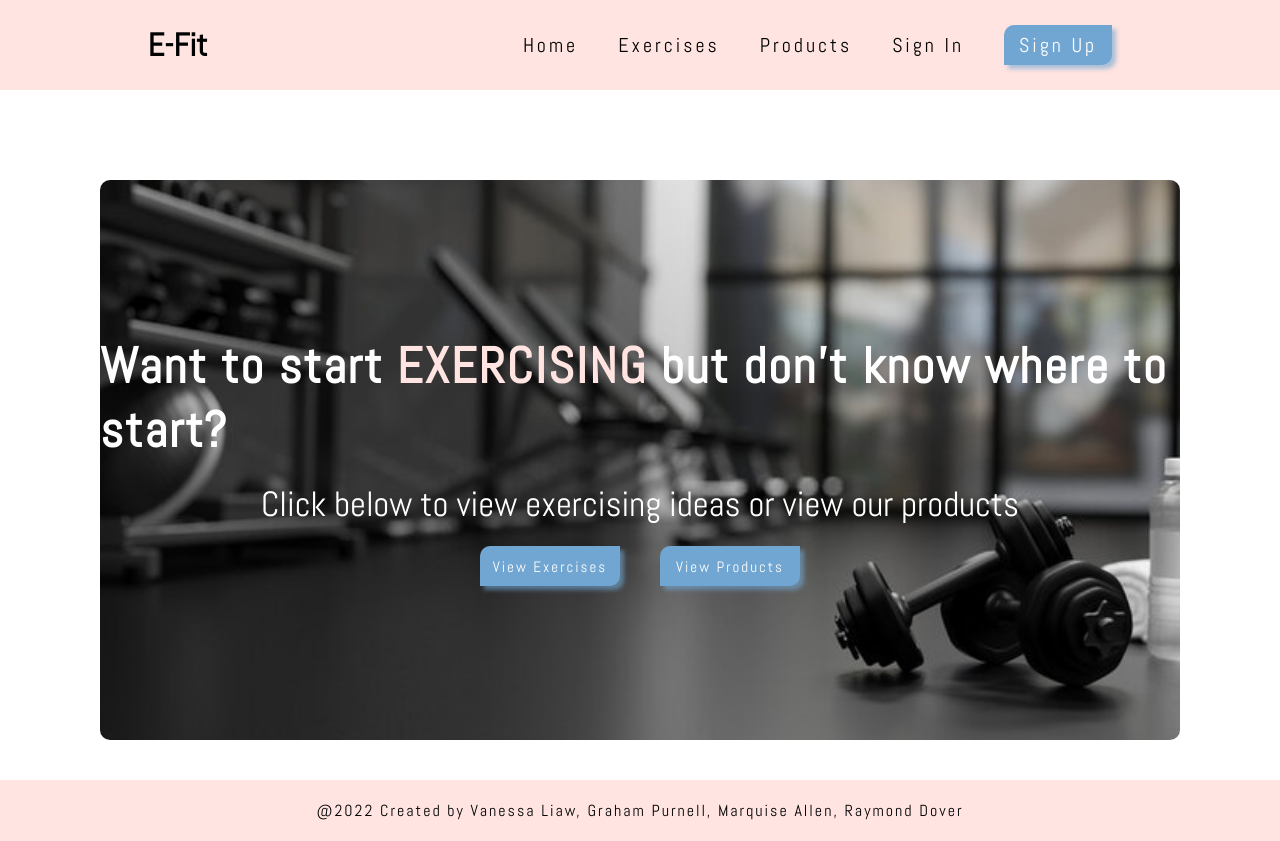
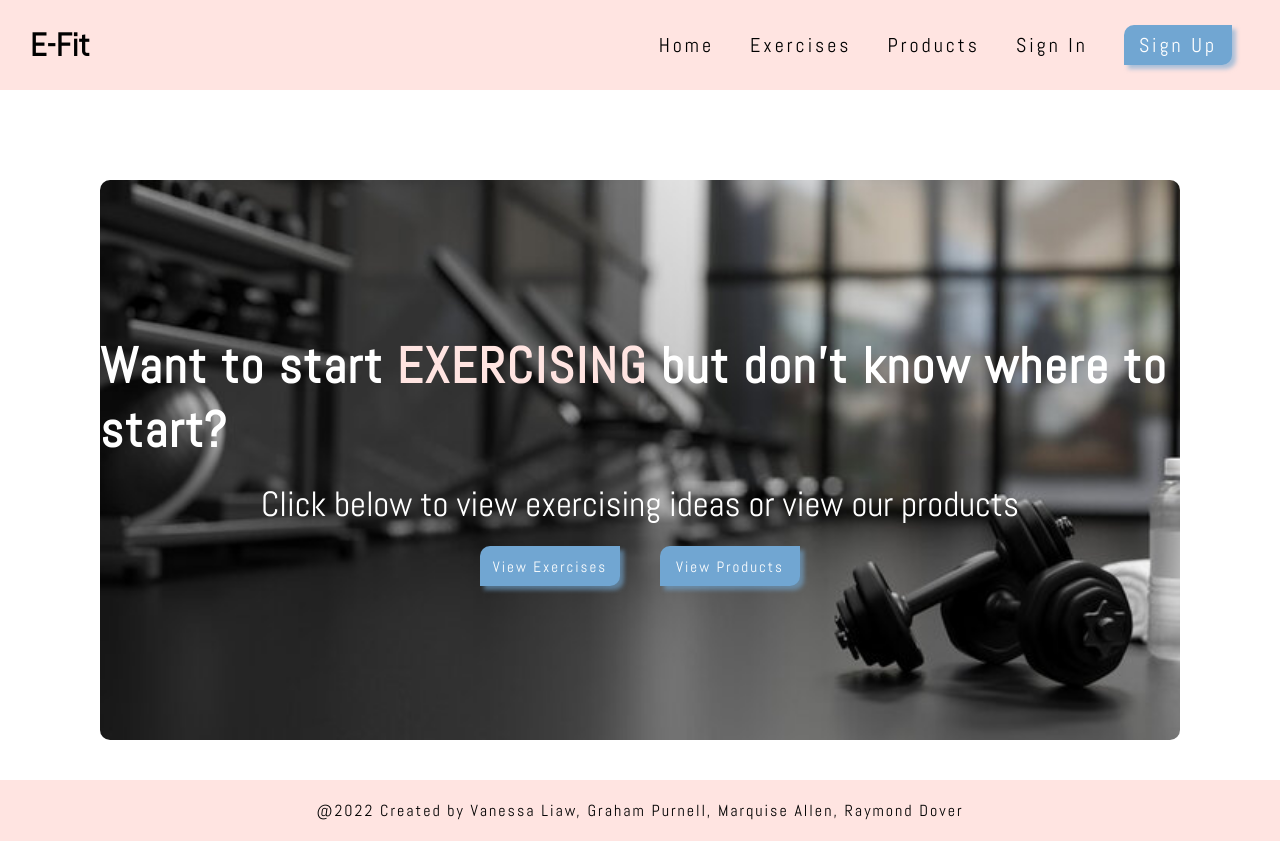
Before and after one commit to VanessaLiaw021/E-Fit, a React (Create React App) app in the folder client/: page / in a window 1280 px wide. Built offline with nearby package versions, Linux system fonts and the light colour scheme.

Commit message:
fixing navbar styles

```diff
--- a/client/package.json
+++ b/client/package.json
@@ -5,6 +5,8 @@
   "dependencies": {
     "@apollo/client": "^3.6.9",
     "@apollo/react-hooks": "^4.0.0",
+    "@fortawesome/fontawesome-svg-core": "^6.1.2",
+    "@fortawesome/free-solid-svg-icons": "^6.1.2",
     "@testing-library/jest-dom": "^5.16.4",
     "@testing-library/react": "^13.3.0",
     "@testing-library/user-event": "^13.5.0",
--- a/client/src/App.css
+++ b/client/src/App.css
@@ -42,6 +42,10 @@
 /* End Home Component */
 
 /* Start Navbar Component */
+header h1 {
+  color: black;
+}
+
 .links {
   color: black;
   letter-spacing: 3px;
--- a/client/src/components/Navbar.js
+++ b/client/src/components/Navbar.js
@@ -9,9 +9,9 @@ const Navbar = () => {
   //Styled Component for the Header
   const Header = styled.header`
     display: flex;
-    justify-content: space-around;
+    justify-content: space-between;
     align-items: center;
-    padding: 25px 0;
+    padding: 25px 30px;
     background-color: #ffe4e1;
   `;
 
@@ -23,26 +23,26 @@ const Navbar = () => {
 
   //Styled Component for the NavBar List
   const NavList = styled.li`
-    margin: 0 20px;
+    margin: 0 18px;
     font-size: 20px;
     line-height: 30px;
   `;
 
   return (
     <Header>
-        <h1>E-Fit</h1>
+        <Link to="/"><h1>E-Fit</h1></Link>
 
         {/* NavBar */}
         <nav>
           <Navbar>
             <NavList>
-              <Link to='/' className="links nav-link">Home</Link>
+              <Link to='/' className="links nav-link middle-nav">Home</Link>
             </NavList>
             <NavList>
-              <Link to='/exercises' className="links nav-link">Exercises</Link>
+              <Link to='/exercises' className="links nav-link middle-nav">Exercises</Link>
             </NavList>
             <NavList>
-              <Link to='/products' className="links nav-link">Products</Link>
+              <Link to='/products' className="links nav-link middle-nav">Products</Link>
             </NavList>
             <NavList>
               <Link to='/signin' className="links nav-link">Sign In</Link>
```
Also changed, not shown: 1 other file (tests, documents, lock files or other folders).
